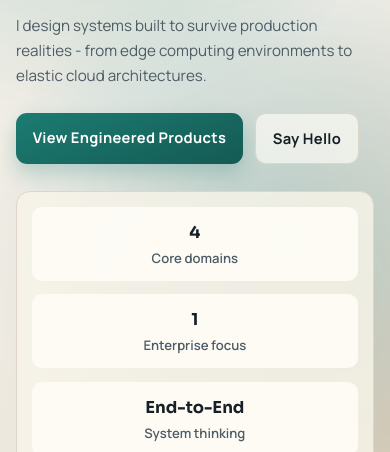
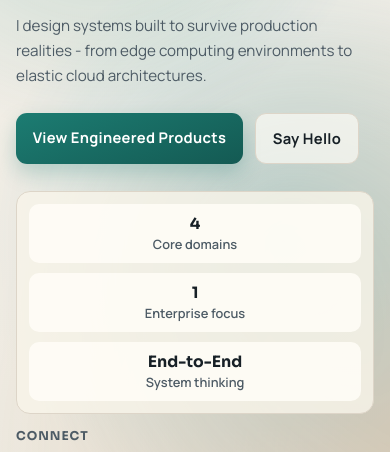
Before and after one commit to anand-ps/prime-archive, a plain HTML site: page index.html in a window 390 px wide. Shown: the part 243-695 px from the top of the page. Drawn offline with Linux system fonts and the light colour scheme.

Commit message:
Updated metric layout

```diff
--- a/assets/css/styles.css
+++ b/assets/css/styles.css
@@ -1108,7 +1108,27 @@ body::after {
     }
 
     .hero-metrics {
-        grid-template-columns: 1fr;
+        gap: 0.65rem;
+        grid-template-columns: repeat(2, minmax(0, 1fr));
+        padding: 0.75rem;
+    }
+
+    .hero-metrics .metric:last-child {
+        grid-column: 1 / -1;
+    }
+
+    .metric {
+        padding: 0.7rem 0.55rem;
+    }
+
+    .metric span {
+        font-size: 0.98rem;
+        line-height: 1.2;
+    }
+
+    .metric p {
+        font-size: 0.8rem;
+        line-height: 1.25;
     }
 
     .hero-social {
@@ -1164,6 +1184,16 @@ body::after {
     }
 }
 
+@media (max-width: 420px) {
+    .hero-metrics {
+        grid-template-columns: 1fr;
+    }
+
+    .hero-metrics .metric:last-child {
+        grid-column: auto;
+    }
+}
+
 @media (prefers-reduced-motion: reduce) {
     *,
     *::before,
```
